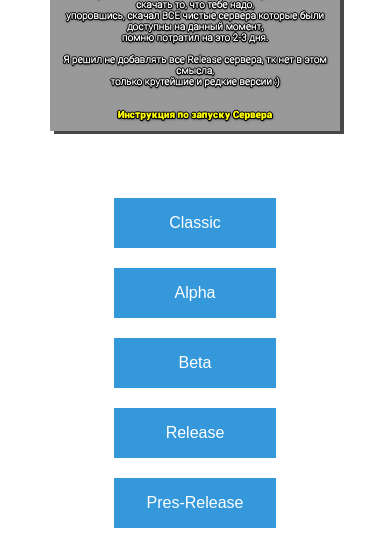
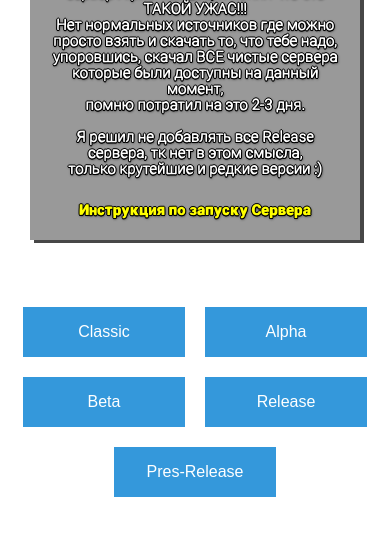
Before and after one commit to DrusGalkin/proekt, a plain HTML site: page storage/servers/servers.html in a window 390 px wide. Shown: the part 410-968 px from the top of the page. After the commit the page ends 917 px from the top, so only its background shows below. Drawn offline with Linux system fonts and the light colour scheme.

Commit message:
Add files via upload

```diff
--- a/storage/servers/adaptation.css
+++ b/storage/servers/adaptation.css
@@ -15,7 +15,7 @@
         justify-content: center;
         align-items: center;
         flex-direction: column;
-        margin-top: 10px;
+        margin-top: 0px;
         padding: 10px;
     }
 
@@ -39,10 +39,10 @@
 }
 
 @media (max-width: 577px){
-    .text_serv{
+    /* .text_serv{
         font-size: 10px;
         padding: 10px;
-    }
+    } */
 
     .block34{
         top: -47px;
--- a/storage/servers/style.css
+++ b/storage/servers/style.css
@@ -100,7 +100,6 @@ html{
 }
 
 section{
-    padding: 20px;
     height: 100%;
     display: flex;
     justify-content: center;
@@ -146,6 +145,7 @@ section{
     flex-direction: column;
     justify-content: center;
     align-items: center;
+    font-size: clamp(15px,1vw,24px);
     padding: 20px;
     background-color: rgb(153, 153, 153);
     box-shadow: 4px 3px rgb(71, 71, 71);
@@ -167,6 +167,10 @@ section{
     padding: 20px;
     position: relative;
     top: -80px;
+}
+
+.adapt{
+    margin-top: 10px;
 }
 
 .sapusk{
```
